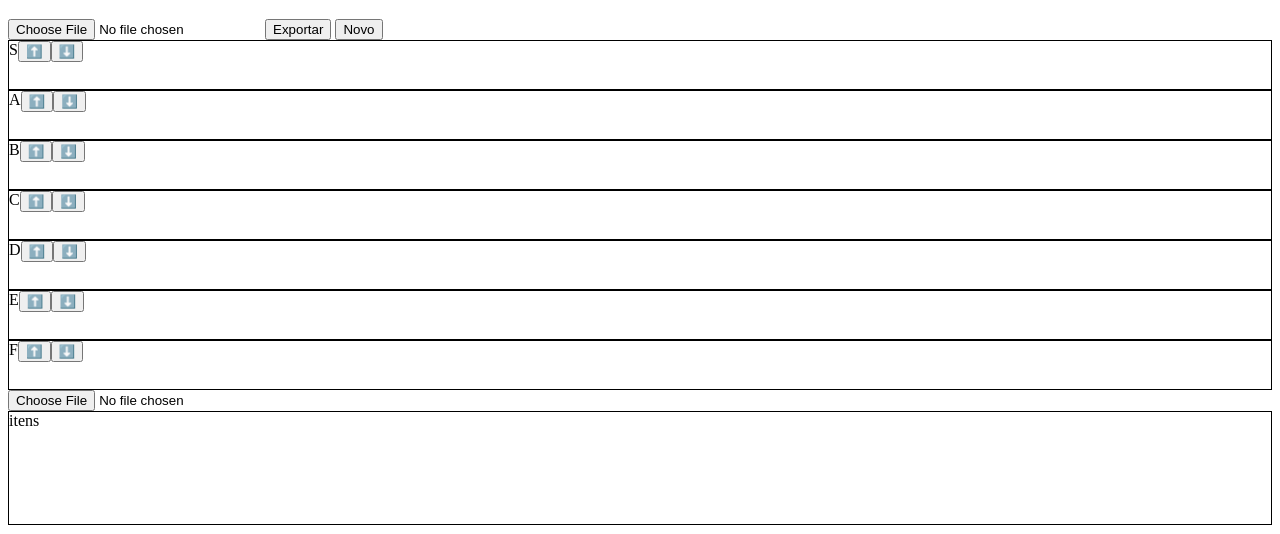
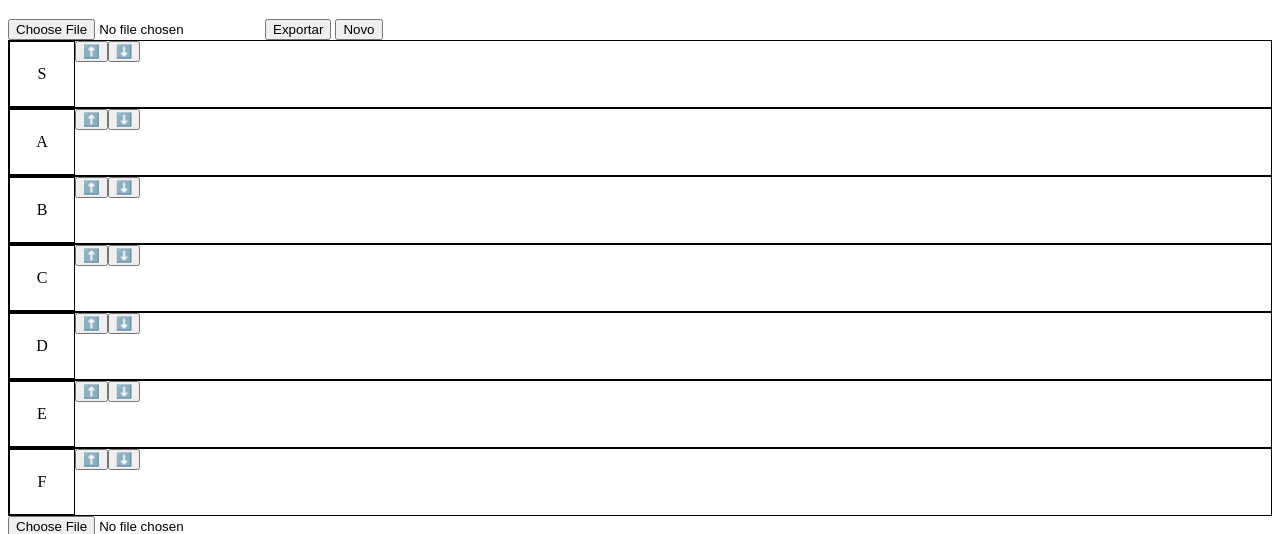
Before and after one commit to Kaique-Duarte/TierRank, a website: page frontend/index.html in a window 1280 px wide. Shown: the part 61-595 px from the top of the page. Drawn offline with Linux system fonts and the light colour scheme.

Commit message:
Fiz Umas Mudanças na dinamica da pagina
agr os  ranks vão se ajustar de acordo com a imagem , agr é possivel colocar um nome em um rank.

```diff
--- a/frontend/css/catalog.css
+++ /dev/null
@@ -1 +0,0 @@
-/* estilo do catalogo */
--- a/frontend/index.html
+++ b/frontend/index.html
@@ -4,19 +4,43 @@
     <meta charset="UTF-8" />
     <meta name="viewport" content="width=device-width, initial-scale=1.0" />
     <title>TierRank</title>
-    <script src="../scripts/routes.js" defer></script>
+    <link
+      rel="shortcut icon"
+      href="images/favcon/android-chrome-512x512.png"
+      type="image/x-icon"
+    />
+    <script src="/scripts/tier.js" defer></script>
   </head>
   <body>
     <style>
-      .dropzone{
+      .tierName {
+        display: flex;
+        justify-content: center;
+        align-items: center;
         border: 1px solid black;
+        min-height: 4rem;
+        max-width: 4rem;
+        min-width: 4rem;
+        word-break: break-word;
+        overflow-wrap: break-word;
+      }
+
+      .dropzone {
         display: flex;
-        height: 3rem;
+        border: 1px solid black;
+        min-height: 3rem;
       }
-      .itens{
+      .dropzone--itens {
+        min-height: 10rem;
+      }
+      .itens {
         border: 1px solid black;
         display: flex;
         height: 7rem;
+      }
+      img {
+        width: 4rem;
+        min-width: 7rem;
       }
     </style>
     <header>
@@ -29,16 +53,39 @@
         <button id="new-btn">Novo</button>
       </section>
       <section class="tierlist">
-        <div class="dropzone"><span>S</span><div><button>⬆️</button><button>⬇️</button></div></div>
-        <div class="dropzone"><span>A</span><div><button>⬆️</button><button>⬇️</button></div></div>
-        <div class="dropzone"><span>B</span><div><button>⬆️</button><button>⬇️</button></div></div>
-        <div class="dropzone"><span>C</span><div><button>⬆️</button><button>⬇️</button></div></div>
-        <div class="dropzone"><span>D</span><div><button>⬆️</button><button>⬇️</button></div></div>
-        <div class="dropzone"><span>E</span><div><button>⬆️</button><button>⬇️</button></div></div>
-        <div class="dropzone"><span>F</span><div><button>⬆️</button><button>⬇️</button></div></div>
+        <div class="dropzone">
+          <span contenteditable="true" class="tierName">S</span>
+          <div><button>⬆️</button><button>⬇️</button></div>
+        </div>
+        <div class="dropzone">
+          <span contenteditable="true" class="tierName">A</span>
+          <div><button>⬆️</button><button>⬇️</button></div>
+        </div>
+        <div class="dropzone">
+          <span contenteditable="true" class="tierName">B</span>
+          <div><button>⬆️</button><button>⬇️</button></div>
+        </div>
+        <div class="dropzone">
+          <span contenteditable="true" class="tierName">C</span>
+          <div><button>⬆️</button><button>⬇️</button></div>
+        </div>
+        <div class="dropzone">
+          <span contenteditable="true" class="tierName">D</span>
+          <div><button>⬆️</button><button>⬇️</button></div>
+        </div>
+        <div class="dropzone">
+          <span contenteditable="true" class="tierName">E</span>
+          <div><button>⬆️</button><button>⬇️</button></div>
+        </div>
+        <div class="dropzone">
+          <span contenteditable="true" class="tierName">F</span>
+          <div><button>⬆️</button><button>⬇️</button></div>
+        </div>
       </section>
-      <input type="file">
-      <div class="itens">itens</div>
+      <input type="file" />
+      <div class="dropzone dropzone--itens">
+        <span> itens </span>
+      </div>
     </main>
   </body>
 </html>
```
